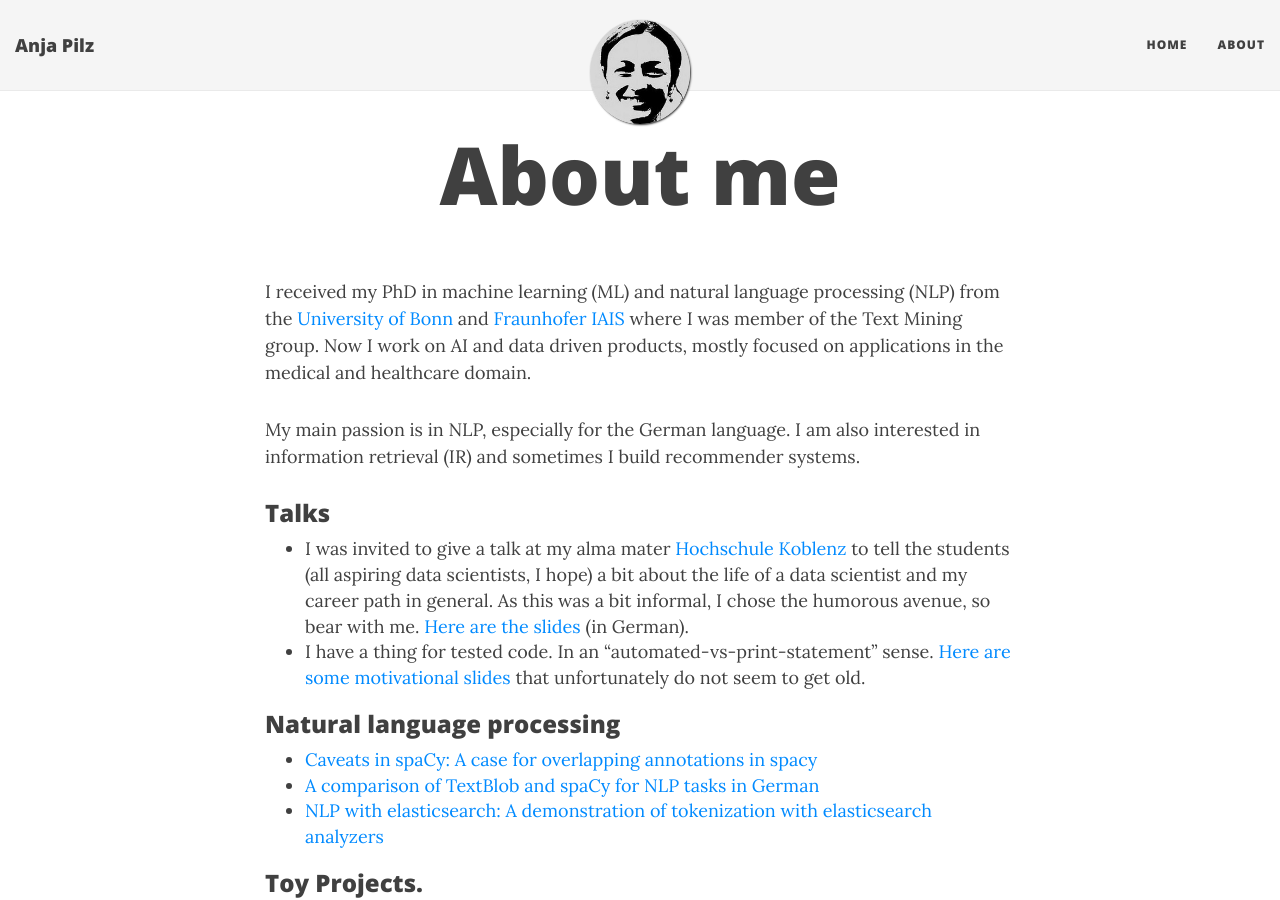
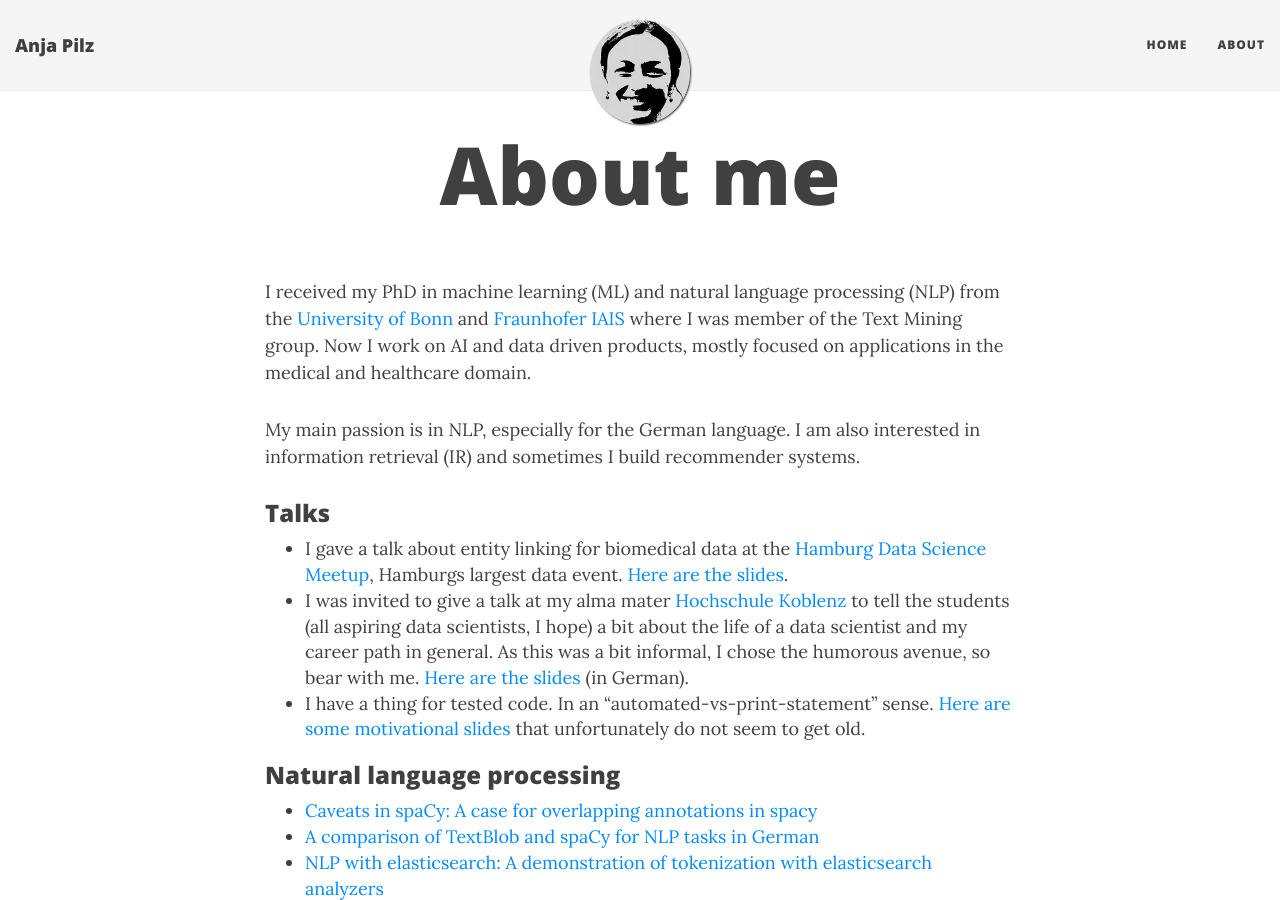
Before and after one commit to aplz/aplz.github.io, a Jekyll site: the page built from aboutme.md, in a window 1280 px wide and 900 px high. Built offline with Jekyll 4.4.1, drawn with Linux system fonts in a browser that asks for light colours; nearby versions of some CDN libraries.

Commit message:
add meetup talk

```diff
--- a/aboutme.md
+++ b/aboutme.md
@@ -8,6 +8,7 @@ I received my PhD in machine learning (ML) and natural language processing (NLP)
 My main passion is in NLP, especially for the German language. I am also interested in information retrieval (IR) and sometimes I build recommender systems.
 
 ### Talks
+* I gave a talk about entity linking for biomedical data at the [Hamburg Data Science Meetup](https://www.meetup.com/de-DE/Hamburg-Data-Science-Meetup/), Hamburgs largest data event. [Here are the slides](https://www2.slideshare.net/AnjaPilz/biomedical-entity-linking-introduction-approaches-challenges).
 * I was invited to give a talk at my alma mater [Hochschule Koblenz](https://www.hs-koblenz.de/rac/index/) to tell the students (all aspiring data scientists, I hope) a bit about the life of a data scientist and my career path in general. As this was a bit informal, I chose the humorous avenue, so bear with me. [Here are the slides](https://www.slideshare.net/AnjaPilz/a-career-path-in-data-science) (in German).
 * I have a thing for tested code. In an "automated-vs-print-statement" sense. [Here are some motivational slides](https://www.slideshare.net/AnjaPilz/a-case-for-automated-tests) that unfortunately do not seem to get old.
 
```
